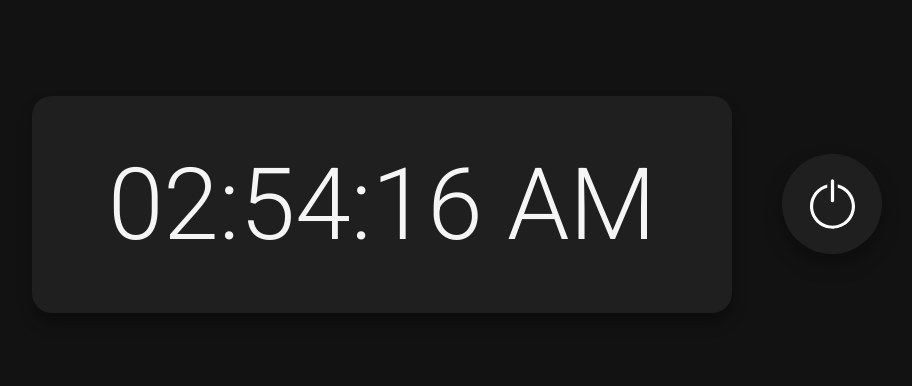
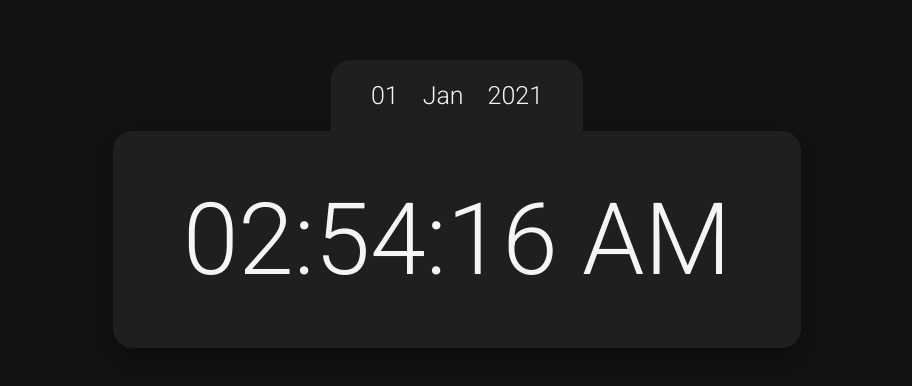
Before and after one commit to muhsantya/clock, a plain HTML site: page index.html in a window 1280 px wide. Shown: the part 196-582 px from the top of the page, without its empty margins (183-1095 px from the left). Drawn offline with Linux system fonts and the light colour scheme.

Commit message:
update
- Remove power button
- Add day, month, and year

```diff
--- a/index.html
+++ b/index.html
@@ -1,21 +1,23 @@
 <!DOCTYPE html>
 <html lang="en">
     <head>
-    <meta charset="UTF-8">
-    <meta name="viewport" content="width=device-width, initial-scale=1.0">
+        <meta charset="UTF-8" />
+        <meta name="viewport" content="width=device-width, initial-scale=1.0" />
         <title>Clock - Nothing Else</title>
 
-    <link rel="stylesheet" href="style.css">
-
-
+        <link rel="stylesheet" href="style.css" />
     </head>
     <body>
         <main>
+            <div class="date">
+                <ul class="container">
+                    <li class="day">1</li>
+                    <li class="month">1</li>
+                    <li class="year">2000</li>
+                </ul>
+            </div>
             <div class="clock">
                 <h1 class="time">24:00:00</h1>
-        </div>
-        <div class="power">
-            <div class="powerButton"></div>
             </div>
         </main>
 
--- a/script.js
+++ b/script.js
@@ -1,68 +1,61 @@
-"use strict"
+"use strict";
 
-function clock(){
+function clock() {
+    const Time = new Date();
 
-    let Time = new Date()
+    // time
+    const hours = Time.getHours();
+    const minutes = addZero(Time.getMinutes());
+    const seconds = addZero(Time.getSeconds());
 
-    let hours = Time.getHours()
-    let minutes = addZero(Time.getMinutes())
-    let seconds = addZero(Time.getSeconds())
+    // Date
+    day.textContent = addZero(Time.getDate());
+    month.textContent = monthName[Time.getMonth()];
+    year.textContent = Time.getFullYear();
 
-
-    if(clockFormat === "12"){
-        timeInterface.textContent = timeFormat12(hours, minutes, seconds)
+    if (clockFormat === "12") {
+        timeInterface.textContent = timeFormat12(hours, minutes, seconds);
     } else {
-        timeInterface.textContent = `${hours}:${minutes}:${seconds}`
+        timeInterface.textContent = `${hours}:${minutes}:${seconds}`;
     }
 }
 
-
-function toggleClock() {
-    if(loop){
-        clearInterval(loop)
-        loop = false
+function timeFormat12(hours, minutes, seconds) {
+    if (hours > 12) {
+        return `${addZero(hours - 12)}:${minutes}:${seconds} PM`;
     } else {
-        loop = setInterval(clock, 500)
+        return `${addZero(hours)}:${minutes}:${seconds} AM`;
     }
 }
 
-
-function timeFormat12(hours, minutes, seconds){
-    if (hours > 12){
-        return `${addZero(hours - 12)}:${minutes}:${seconds} PM`
-    } else {
-        return `${addZero(hours)}:${minutes}:${seconds} AM`
-    }
+function addZero(num) {
+    return num < 10 ? "0" + num : num;
 }
 
-
-function addZero(num) {
-    return num < 10 ? "0" + num : num
-}
-
-
 // clock format 12 or 24
-let clockFormat = "12"
-let loop = setInterval(clock, 500)
+let clockFormat = "12";
+const loop = setInterval(clock);
 
 // Html Object
-let timeInterface = document.querySelector(".time")
-let powerButtonParent = document.querySelector(".power")
-let powerButton = document.querySelector(".powerButton")
+const timeInterface = document.querySelector(".time");
+const powerButtonParent = document.querySelector(".power");
+const [day, month, year] = document.querySelector("ul.container").children;
 
-
-
+// Month
+const monthName = [
+    "Jan",
+    "Feb",
+    "Mar",
+    "April",
+    "May",
+    "Jun",
+    "Jul",
+    "Aug",
+    "Sept",
+    "Oct",
+    "Nov",
+    "Dec",
+];
 
 // Run function
-clock()
-
-
-powerButtonParent.addEventListener("click", function(){
-    if(loop){
-        powerButton.classList.add("powerOff")
-        toggleClock()
-    } else {
-        powerButton.classList.remove("powerOff")
-        toggleClock()
-    }
-})
+clock();
--- a/style.css
+++ b/style.css
@@ -1,69 +1,60 @@
 /* Font */
-@import url('https://fonts.googleapis.com/css2?family=Roboto:ital,wght@0,100;0,300;0,400;0,500;0,700;0,900;1,100;1,300;1,400;1,500;1,700;1,900&display=swap');
+@import url("https://fonts.googleapis.com/css2?family=Roboto:ital,wght@0,100;0,300;0,400;0,500;0,700;0,900;1,100;1,300;1,400;1,500;1,700;1,900&display=swap");
 
-
-
-
-body{
+body {
     background-color: #121212;
     margin: 0;
+    width: 100vw;
+    height: 100vh;
     font-family: "Roboto", monospace;
+    display: flex;
 }
 
-main{
+main {
     width: 100vw;
-    height: 100vh;
+    height: 70vh;
     display: flex;
+    align-self: center;
+    justify-self: center;
+    flex-direction: column;
     justify-content: center;
+    position: absolute;
 }
 
-.clock{
+.clock {
     background-color: #1f1f1f;
     align-self: center;
-    width: 700px;
     text-align: center;
     border-radius: 20px;
-    box-shadow: 0 10px 15px #00000046;
+    box-shadow: 0 10px 20px #00000046;
 }
 
 .clock .time {
     color: #f5f5f5;
     font-size: 100px;
     font-weight: 300;
+    padding: 0 70px;
     margin: 50px 0;
 }
 
-.power{
-    width: 100px;
-    height: 100px;
-    border-radius: 50%;
+.date {
+    align-self: center;
+    position: relative;
     background-color: #1f1f1f;
-    background-size: 50px;
-    box-shadow: 0 10px 20px #00000046;
-    border: none;
-    display: flex;
-    align-self: center;
-    margin-left: 50px;
+    text-align: center;
+    border-radius: 20px 20px 0 0;
 }
 
-.powerButton{
-    width: 50px;
-    height: 50px;
-    align-self: center;
-    margin: auto;
-    border-radius: 50%;
-    border: none;
-
-    background-image: url("Img/powerButton.svg");
-    background-color: transparent;
-    background-position: center;
-    background-repeat: no-repeat;
-    background-size: contain;
-    transition: .5s;
-
-    filter: invert(100%) sepia(100%) saturate(0%) hue-rotate(322deg) brightness(103%) contrast(101%);
+.date ul.container {
+    padding: 5px 30px;
 }
 
-.powerOff{
-    filter: invert(0%) sepia(13%) saturate(2093%) hue-rotate(336deg) brightness(78%) contrast(86%);
+.date ul.container li {
+    font-size: 25px;
+    font-weight: 300;
+    color: #f5f5f5;
+    list-style: none;
+    display: inline-block;
+    text-align: center;
+    padding: 0 10px;
 }
```
Also changed, not shown: 1 other file. Lines whose indentation alone changed are shown as unchanged.
